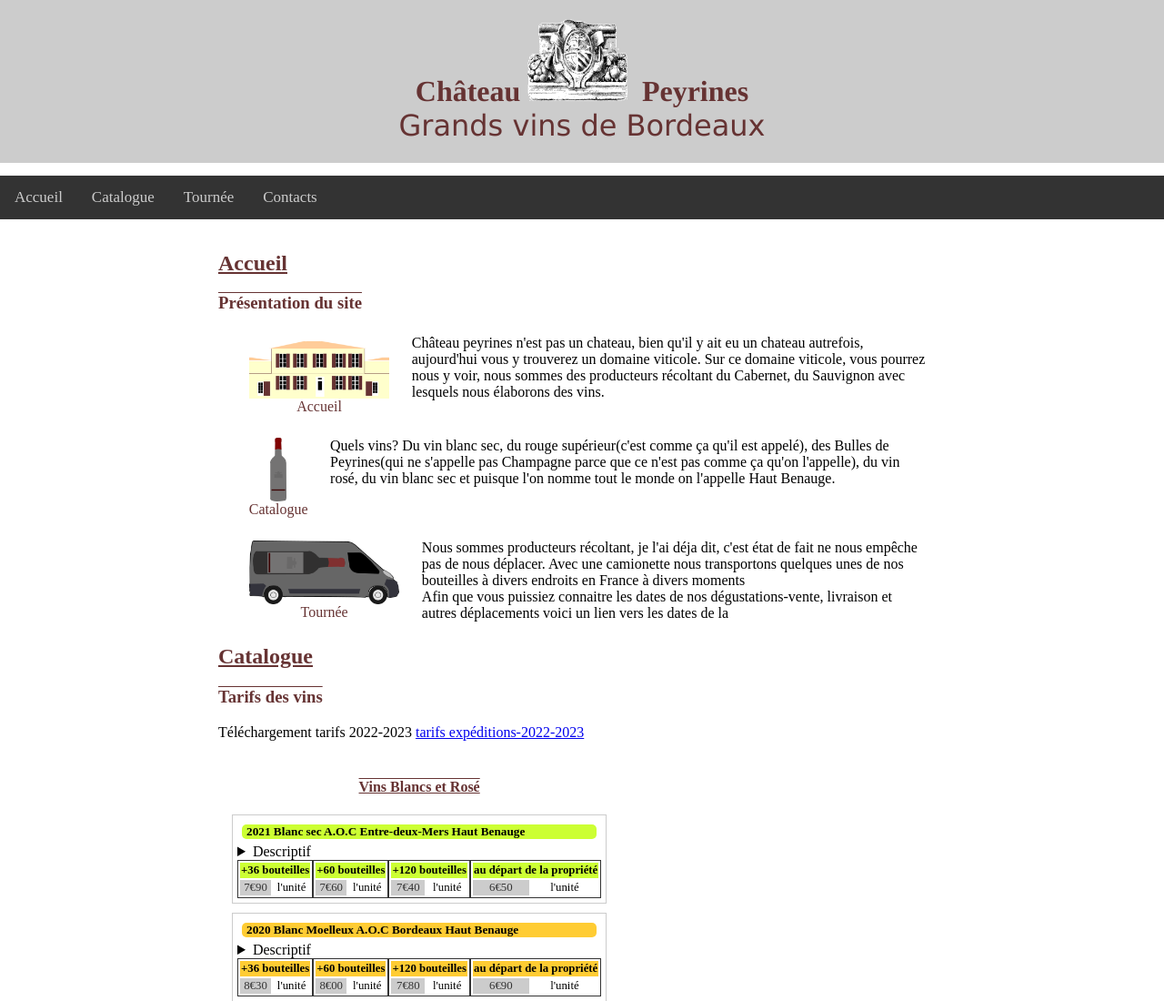
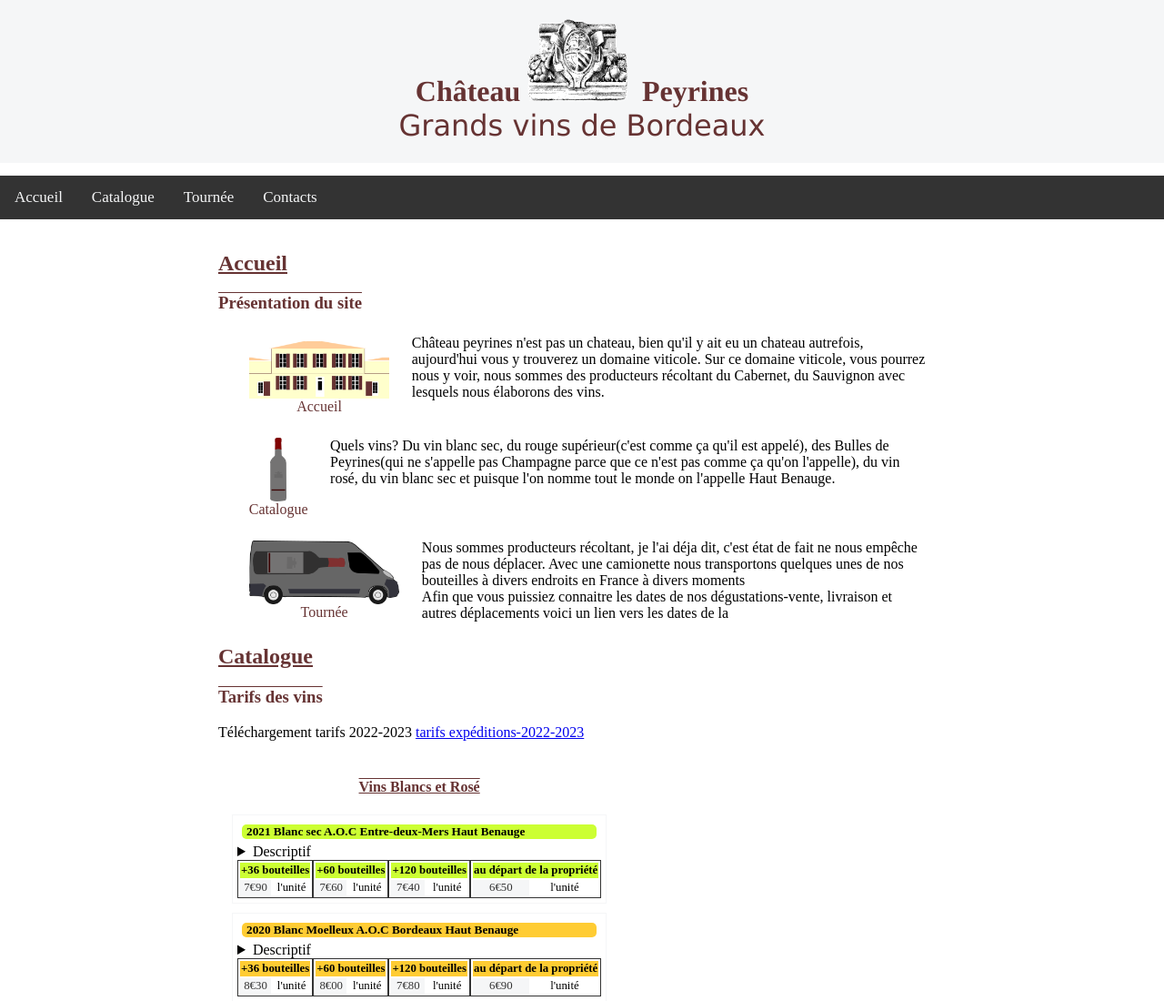
Before and after one commit to wawatusee/chateau-peyrines_json, a PHP site: page /public/index.php in a window 1280 px wide. Shown: the top 1100 px of the page at 91% size. Run offline with PHP 8.4, Linux system fonts and the light colour scheme.

Commit message:
Changement du la couleur claire principale du site, --main-clear-color, gris clair

```diff
--- a/public/css/style.css
+++ b/public/css/style.css
@@ -7,7 +7,7 @@
   /*Variables Colors images*/
   :root{
     --main-bg-color:#333;
-    --main-clear-color:#ccc;
+    --main-clear-color:#f5f6f7;
     --vinrouge-color:#663333;
     --vinblanc-color:#ccff33;
     --vinrose-color:#ffcccc;
```
